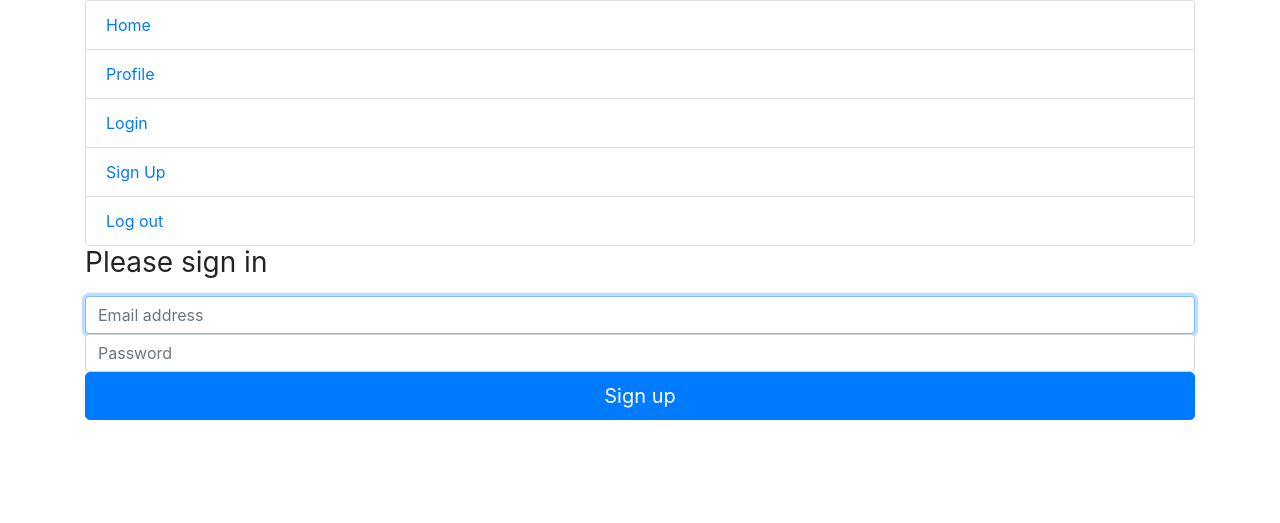
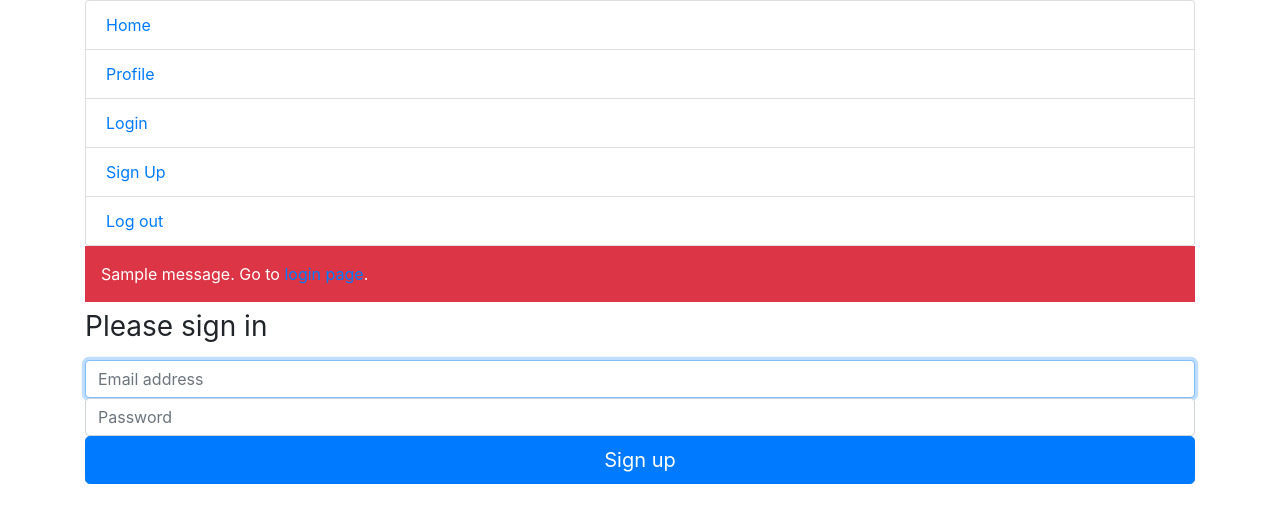
Before and after one commit to aslepaugo/stump-map, a Flask app: page /signup in a window 1280 px wide. Shown: the top 523 px of the page. Run offline with Flask 2, Linux system fonts and the light colour scheme; tables that the repository leaves empty hold one stand-in row (values such as "Sample post"); one stand-in notice (Sample message) is shown; some libraries are stand-ins or nearby versions.

Commit message:
Added login, signup and securied content check

```diff
--- a/webapp/__init__.py
+++ b/webapp/__init__.py
@@ -1,4 +1,5 @@
 from flask import Flask
+from flask_login import LoginManager
 from flask_sqlalchemy import SQLAlchemy
 
 db = SQLAlchemy()
@@ -10,6 +11,16 @@ def create_app():
     app.config.from_pyfile('config.py')
     db.init_app(app)
 
+    login_manager = LoginManager()
+    login_manager.login_view = 'auth.login'
+    login_manager.init_app(app)
+
+    from .models import User
+
+    @login_manager.user_loader
+    def load_user(user_id):
+        return User.query.get(int(user_id))
+
     # blueprint for auth routes in our app
     from .auth import auth as auth_blueprint
     app.register_blueprint(auth_blueprint)
--- a/webapp/auth.py
+++ b/webapp/auth.py
@@ -1,4 +1,9 @@
-from flask import Blueprint, render_template
+from flask import Blueprint, render_template, redirect, url_for, request, flash
+from flask_login import login_user, login_required, logout_user
+from werkzeug.security import generate_password_hash, check_password_hash
+from .models import User
+from . import db
+
 
 auth = Blueprint('auth', __name__)
 
@@ -8,11 +13,50 @@ def login():
     return render_template('login.html')
 
 
+@auth.route('/login', methods=['POST'])
+def login_post():
+    email = request.form.get('email')
+    password = request.form.get('password')
+
+    user = User.query.filter_by(email=email).first()
+
+    if not user or not check_password_hash(user.password, password):
+        flash('Please check your login details and try again.')
+        return redirect(url_for('auth.login'))
+
+    login_user(user)
+    return redirect(url_for('main.profile'))
+
+
+@auth.route('/logout')
+@login_required
+def logout():
+    logout_user()
+    return redirect(url_for('main.index'))
+
+
 @auth.route('/signup')
 def signup():
     return render_template('signup.html')
 
 
-@auth.route('/logout')
-def logout():
-    return 'Logout'
+@auth.route('/signup', methods=['POST'])
+def signup_post():
+    email = request.form.get('email')
+    password = request.form.get('password')
+
+    print(request.data)
+    print('-' * 20)
+    user = User.query.filter_by(email=email).first()
+
+    if user:
+        flash('Email address already exists')
+        return redirect(url_for('auth.signup'))
+
+    new_user = User(email=email,
+                    password=generate_password_hash(password, method='sha256'))
+
+    db.session.add(new_user)
+    db.session.commit()
+
+    return redirect(url_for('auth.login'))
--- a/webapp/main.py
+++ b/webapp/main.py
@@ -1,5 +1,5 @@
 from flask import Blueprint, render_template
-# from  . import db
+from flask_login import login_required, current_user
 
 main = Blueprint('main', __name__)
 
@@ -10,5 +10,6 @@ def index():
 
 
 @main.route('/profile')
+@login_required
 def profile():
-    return render_template('profile.html')
+    return render_template('profile.html', email=current_user.email)
--- a/webapp/models.py
+++ b/webapp/models.py
@@ -1,8 +1,8 @@
+from flask_login import UserMixin
 from . import db
 
 
-class User(db.Model):
+class User(UserMixin, db.Model):
     id = db.Column(db.Integer, primary_key=True)
     email = db.Column(db.String(100), unique=True)
     password = db.Column(db.String(100))
-    name = db.Column(db.String(1000))
--- a/webapp/templates/profile.html
+++ b/webapp/templates/profile.html
@@ -3,5 +3,6 @@
 {% block content %}
 <h1>
   Welcome to the closed content!
+  Your email - {{ current_user }}
 </h1>
 {% endblock %}
--- a/webapp/templates/signup.html
+++ b/webapp/templates/signup.html
@@ -1,12 +1,20 @@
 {% extends "base.html" %}
 
 {% block content %}
+{% with messages = get_flashed_messages() %}
+{% if messages %}
+    <div class="p-3 mb-2 bg-danger text-white">
+        {{ messages[0] }}. Go to <a href="{{ url_for('auth.login') }}">login page</a>.
+    </div>
+
+{% endif %}
+{% endwith %}
 <form class="form-signin" method="POST" action="/signup">
     <h1 class="h3 mb-3 font-weight-normal">Please sign in</h1>
     <label for="inputEmail" class="sr-only">Email address</label>
-    <input type="email" id="inputEmail" class="form-control" placeholder="Email address" required="" autofocus="">
+    <input type="email" id="inputEmail" name="email" class="form-control" placeholder="Email address" required="" autofocus="">
     <label for="inputPassword" class="sr-only">Password</label>
-    <input type="password" id="inputPassword" class="form-control" placeholder="Password" required="">
+    <input type="password" id="inputPassword" name="password" class="form-control" placeholder="Password" required="">
     <button class="btn btn-lg btn-primary btn-block" type="submit">Sign up</button>
 </form>
 {% endblock %}
```
Also changed, not shown: webapp/templates/login.html (+8 -0 lines).
